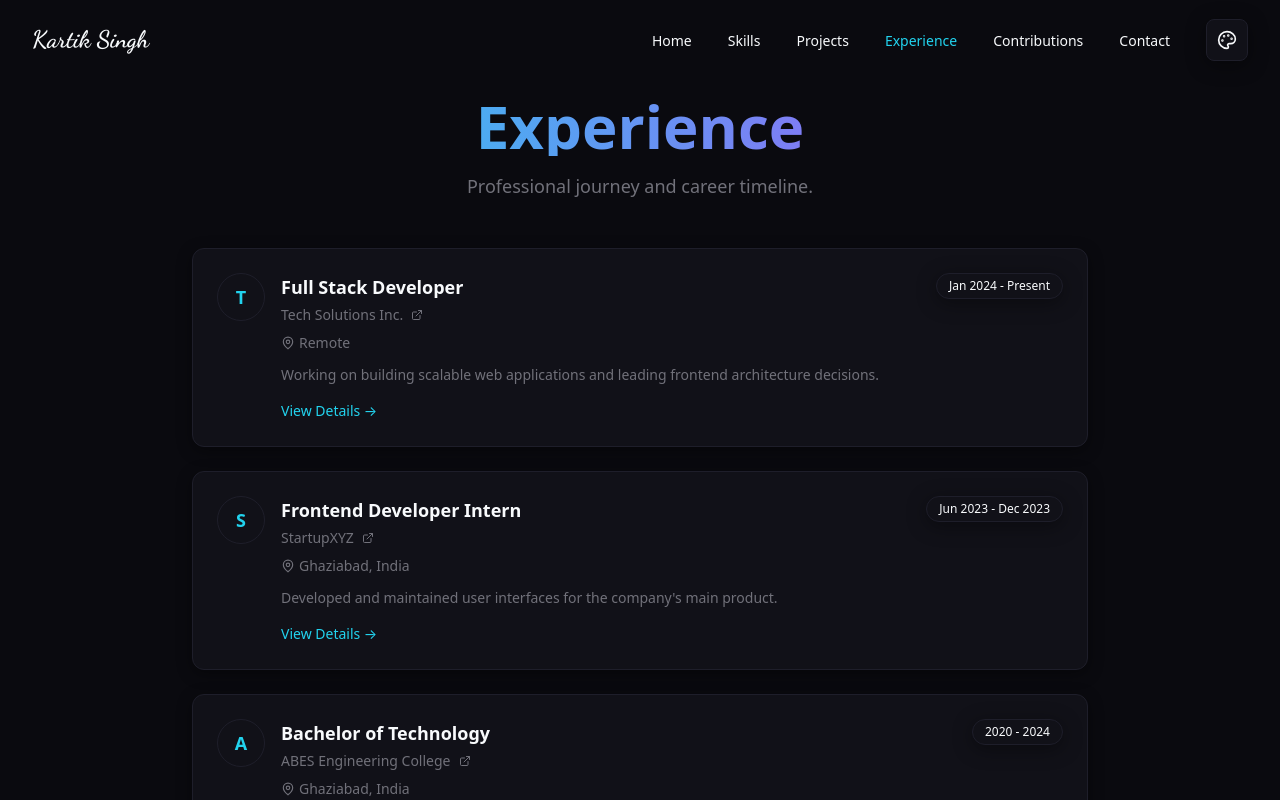
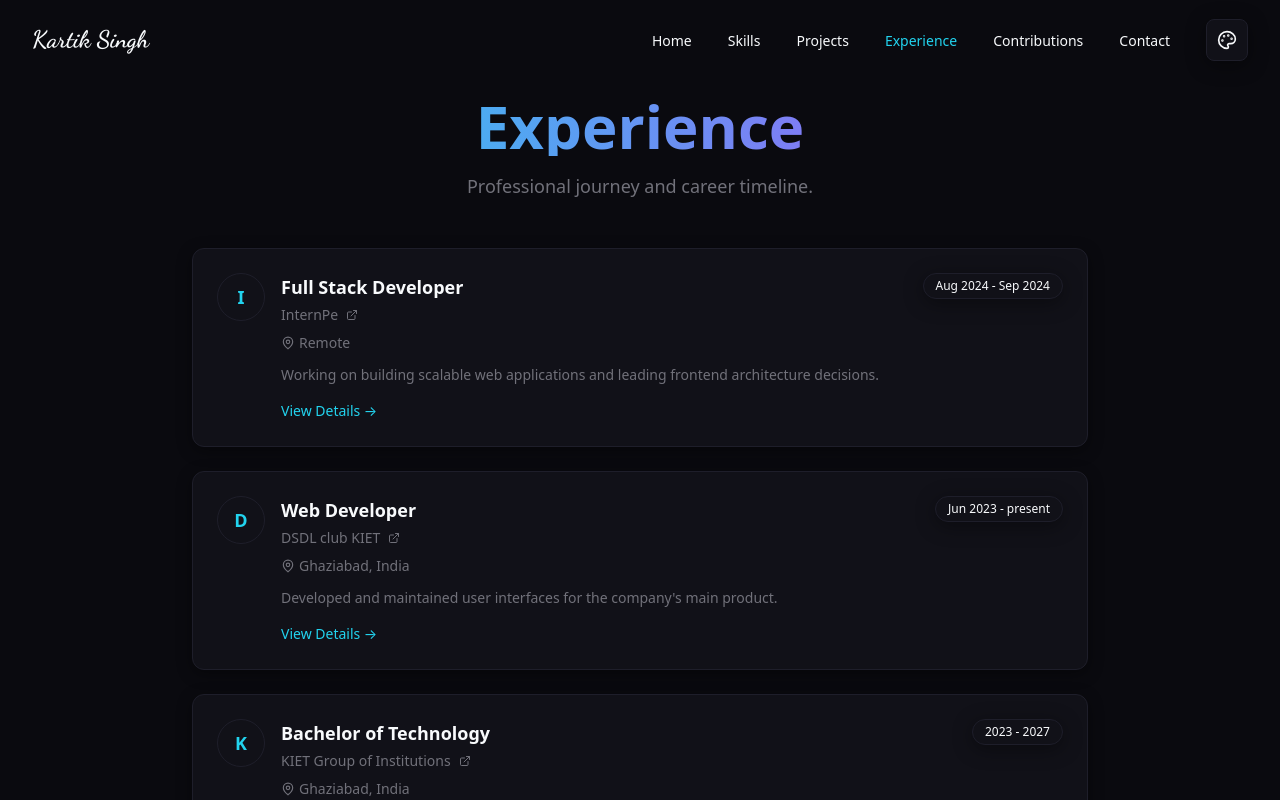
Before and after one commit to kartik-singhhh03/kartik-portfolio, a Next.js app: page /experience in a window 1280 px wide. Shown: the top 800 px of the page. Built offline with nearby package versions, Linux system fonts and the light colour scheme.

Commit message:
update experience section

```diff
--- a/data/experience.ts
+++ b/data/experience.ts
@@ -13,9 +13,9 @@ export const experience: Experience[] = [
   {
     id: '1',
     title: 'Full Stack Developer',
-    company: 'Tech Solutions Inc.',
+    company: 'InternPe',
     location: 'Remote',
-    period: 'Jan 2024 - Present',
+    period: 'Aug 2024 - Sep 2024',
     description: 'Working on building scalable web applications and leading frontend architecture decisions.',
     highlights: [
       'Led the migration of legacy codebase to React and TypeScript',
@@ -26,10 +26,10 @@ export const experience: Experience[] = [
   },
   {
     id: '2',
-    title: 'Frontend Developer Intern',
-    company: 'StartupXYZ',
+    title: 'Web Developer ',
+    company: 'DSDL club KIET',
     location: 'Ghaziabad, India',
-    period: 'Jun 2023 - Dec 2023',
+    period: 'Jun 2023 - present',
     description: 'Developed and maintained user interfaces for the company\'s main product.',
     highlights: [
       'Built reusable component library used across 5 projects',
@@ -41,12 +41,12 @@ export const experience: Experience[] = [
   {
     id: '3',
     title: 'Bachelor of Technology',
-    company: 'ABES Engineering College',
+    company: 'KIET Group of Institutions',
     location: 'Ghaziabad, India',
-    period: '2020 - 2024',
+    period: '2023 - 2027',
     description: 'Studied Computer Science and Engineering with focus on software development.',
     highlights: [
-      'CGPA: 8.5/10',
+      'CGPA: 8.0/10',
       'Led technical team in college fest',
       'Won multiple hackathons',
     ],
```
